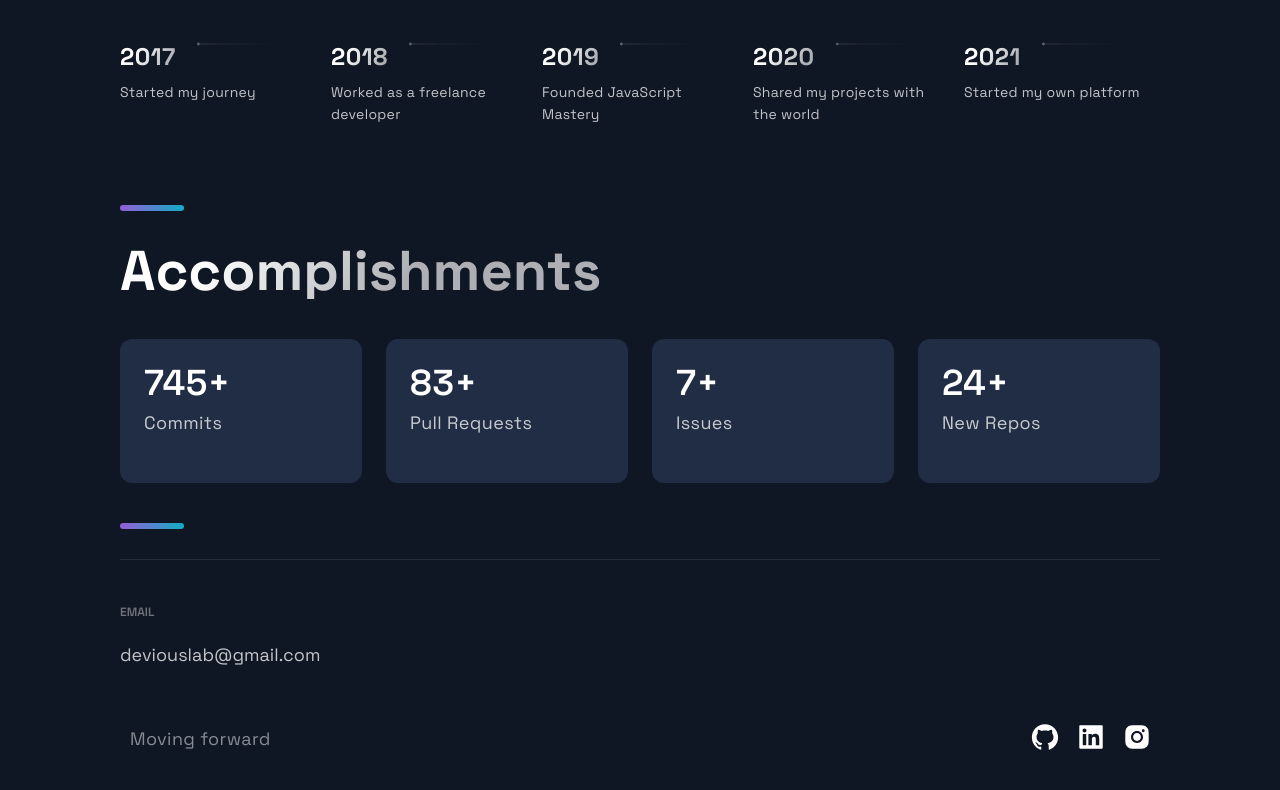
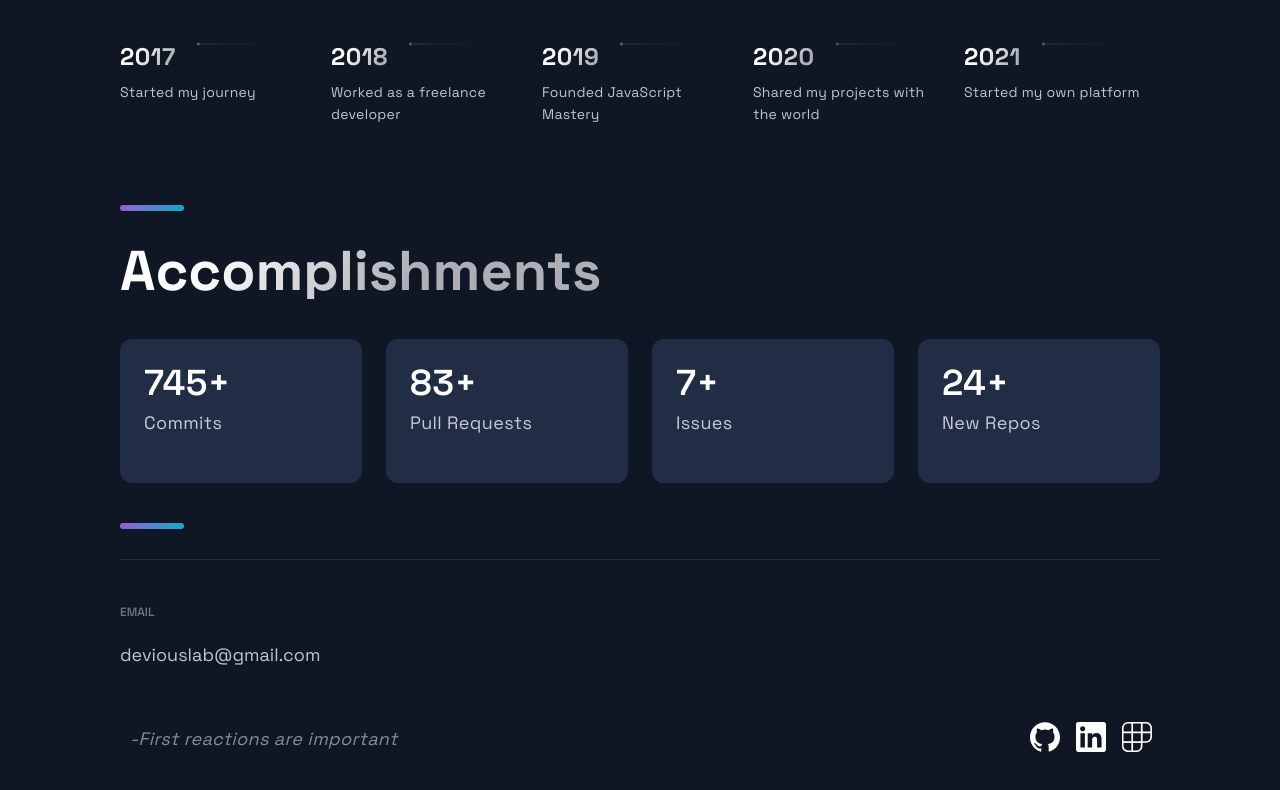
Before and after one commit to DeviousLab/deviouslab-portfolio, a Next.js app: page / in a window 1280 px wide. Shown: the part 2816-3606 px from the top of the page. Built offline with nearby package versions, Linux system fonts and the light colour scheme.

Commit message:
Inserted correct icons and new slogan
Signed-off-by: DeviousLab <deviouslab@gmail.com>

```diff
--- a/src/components/footer/footer.jsx
+++ b/src/components/footer/footer.jsx
@@ -1,5 +1,5 @@
 import React from 'react';
-import { AiFillGithub, AiFillInstagram, AiFillLinkedin } from 'react-icons/ai';
+import { SiGithub, SiLinkedin, SiPolywork } from 'react-icons/si';
 
 import { SocialIcons } from '../header/header.styles';
 import { CompanyContainer, FooterWrapper, LinkColumn, LinkItem, LinkList, LinkTitle, Slogan, SocialContainer, SocialIconsContainer } from './footer.styles';
@@ -19,17 +19,17 @@ const Footer = () => {
       </LinkList>
       <SocialIconsContainer>
         <CompanyContainer>
-          <Slogan>Moving forward</Slogan>
+          <Slogan>-First reactions are important</Slogan>
         </CompanyContainer>
         <SocialContainer>
-          <SocialIcons href='https://github.com'>
-            <AiFillGithub size={30} />
+          <SocialIcons href='https://github.com/DeviousLab'>
+            <SiGithub size={30} />
           </SocialIcons>
-          <SocialIcons href='https://linkedin.com'>
-            <AiFillLinkedin size={30} />
+          <SocialIcons href='https://www.linkedin.com/in/himeshsamara/'>
+            <SiLinkedin size={30} />
           </SocialIcons>
-          <SocialIcons href='https://instagram.com'>
-            <AiFillInstagram size={30} />
+          <SocialIcons href='https://www.polywork.com/devious'>
+            <SiPolywork size={30} />
           </SocialIcons>
         </SocialContainer>
       </SocialIconsContainer>
--- a/src/components/footer/footer.styles.jsx
+++ b/src/components/footer/footer.styles.jsx
@@ -88,6 +88,7 @@ export const Slogan = styled.p`
 	font-size: 18px;
 	line-height: 30px;
 	padding: 1rem;
+	font-style: italic;
 
 	@media ${props => props.theme.breakpoints.md}{
 		font-size: 16px;
```
